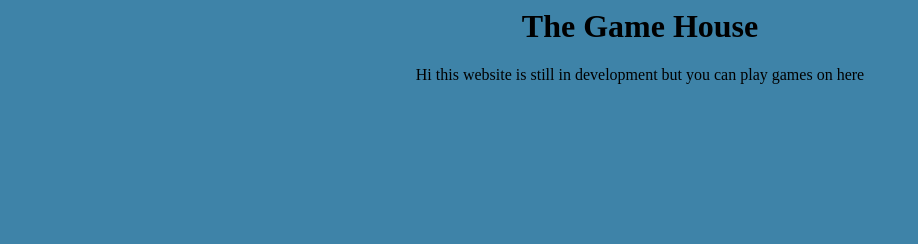
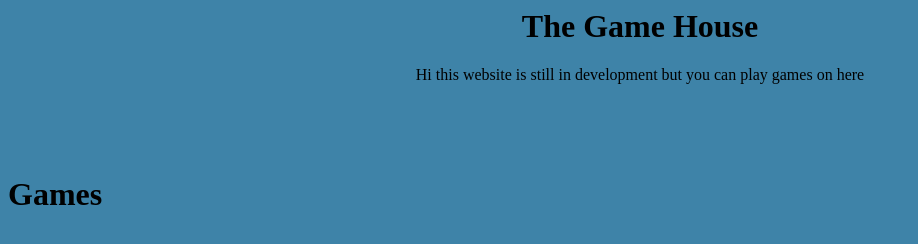
Before and after one commit to BellPepperStudios/GameHouse.github.io, a plain HTML site: page index.html in a window 1280 px wide. Shown: the whole page, without its empty margins (0-918 px from the left). Drawn offline with Linux system fonts and the light colour scheme.

Commit message:
Update index.html

```diff
--- a/index.html
+++ b/index.html
@@ -6,5 +6,9 @@
   <body style="background-color: rgba(62, 131, 168, 1);">
     <center><h1>The Game House</h1></center>
     <center><p>Hi this website is still in development but you can play games on here</p></center>
+    <br>
+    <br>
+    <br>
+    <h1>Games</h1>
   </body>
 </html>
```
